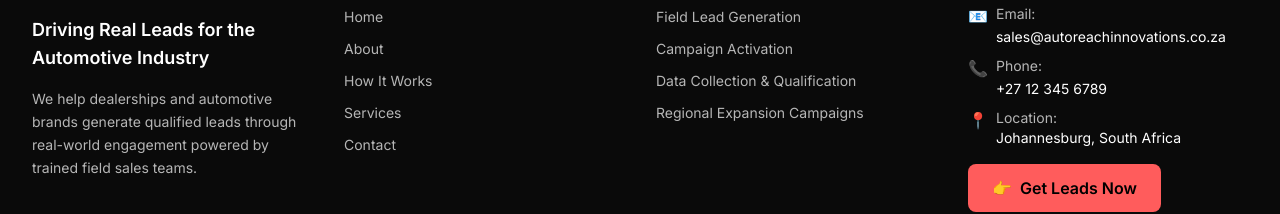
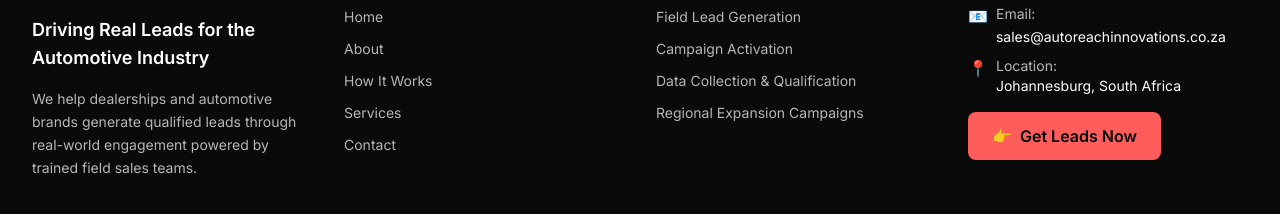
Before and after one commit to codedbytumelo/auto-reach-innovations, a Next.js app: page / in a window 1280 px wide. Shown: the part 10249-10463 px from the top of the page. Built offline with nearby package versions, Linux system fonts and the light colour scheme.

Commit message:
Added new changes for Footer and Navbar

```diff
--- a/src/sections/Footer.tsx
+++ b/src/sections/Footer.tsx
@@ -131,16 +131,6 @@ const Footer = () => {
               </div>
 
               <div className="flex items-start">
-                <span className="text-[#ff5c5c] mr-2">📞</span>
-                <div>
-                  <p className="text-sm text-white/70">Phone:</p>
-                  <a href="tel:+27123456789" className="text-sm text-white hover:text-[#ff5c5c] transition-colors duration-300">
-                    +27 12 345 6789
-                  </a>
-                </div>
-              </div>
-
-              <div className="flex items-start">
                 <span className="text-[#ff5c5c] mr-2">📍</span>
                 <div>
                   <p className="text-sm text-white/70">Location:</p>
--- a/src/sections/Navbar.tsx
+++ b/src/sections/Navbar.tsx
@@ -229,17 +229,7 @@ export default function Navbar() {
                         <div className={isDark ? 'text-black/70' : 'text-black/70'}>sales@autoreachinnovations.co.za</div>
                       </div>
                     </div>
-                    <div className="flex items-center space-x-3">
-                      <div className={`w-12 h-12 rounded-full flex items-center justify-center ${
-                        isDark ? 'bg-black/10' : 'bg-black/10' // Changed from white/10 to black/10 for consistency
-                      }`}>
-                        <span className={`font-bold ${isDark ? 'text-black' : 'text-black'}`}>📞</span>
-                      </div>
-                      <div>
-                        <div className={`font-medium ${isDark ? 'text-black' : 'text-black'}`}>Phone</div>
-                        <div className={isDark ? 'text-black/70' : 'text-black/70'}>+1 (555) 987-6543</div>
-                      </div>
-                    </div>
+
                   </div>
                 </motion.div>
               </div>
```
